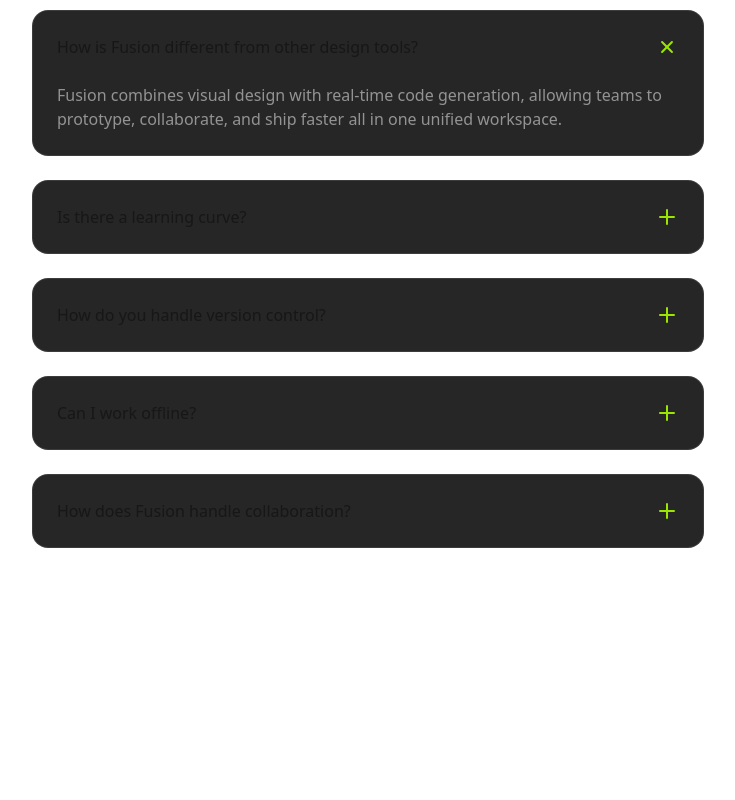
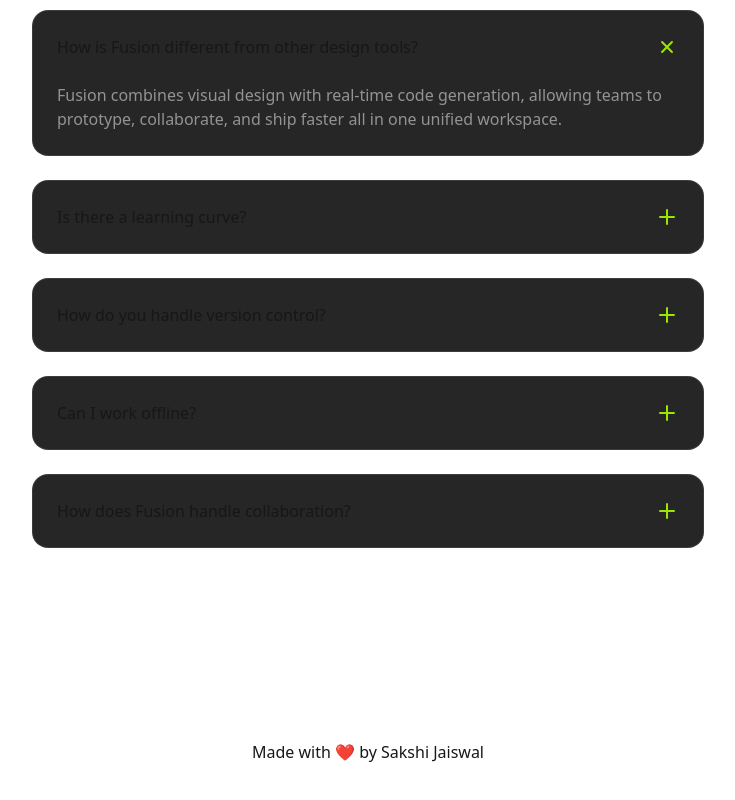
Before and after one commit to thesakshijaiswal/fusion, a Next.js app: page / in a window 1280 px wide. Shown: the part 4209-5009 px from the top of the page, without its empty margins (272-1007 px from the left). Before the commit the page ends 4853 px from the top, so only its background shows below. Built offline with nearby package versions, Linux system fonts and the light colour scheme.

Commit message:
feat: create a call to action section in footer

```diff
--- a/src/app/page.tsx
+++ b/src/app/page.tsx
@@ -5,6 +5,7 @@
 import Features from "@/sections/Features";
 import Integration from "@/sections/Integration";
 import Faqs from "@/sections/Faqs";
+import CallToAction from "@/sections/CallToAction.";
 
 export default function Home() {
   return (
@@ -16,6 +17,7 @@
       <Features />
       <Integration />
       <Faqs />
+      <CallToAction />
     </>
   );
 }
--- /dev/null
+++ b/src/sections/CallToAction..tsx
@@ -0,0 +1,9 @@
+export default function CallToAction() {
+  return (
+    <section className="flex justify-center py-24">
+      <div className="container">
+        <p className="flex justify-center">Made with ❤️ by Sakshi Jaiswal</p>
+      </div>
+    </section>
+  );
+}
```
